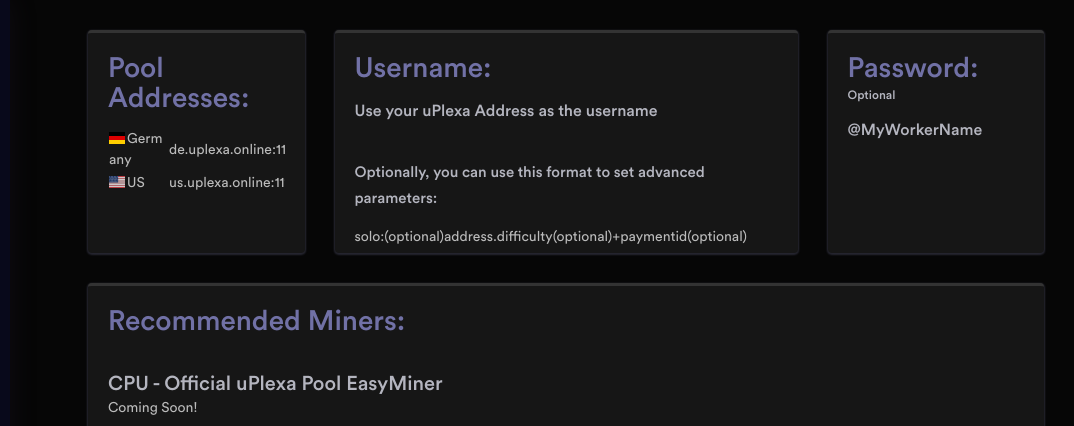
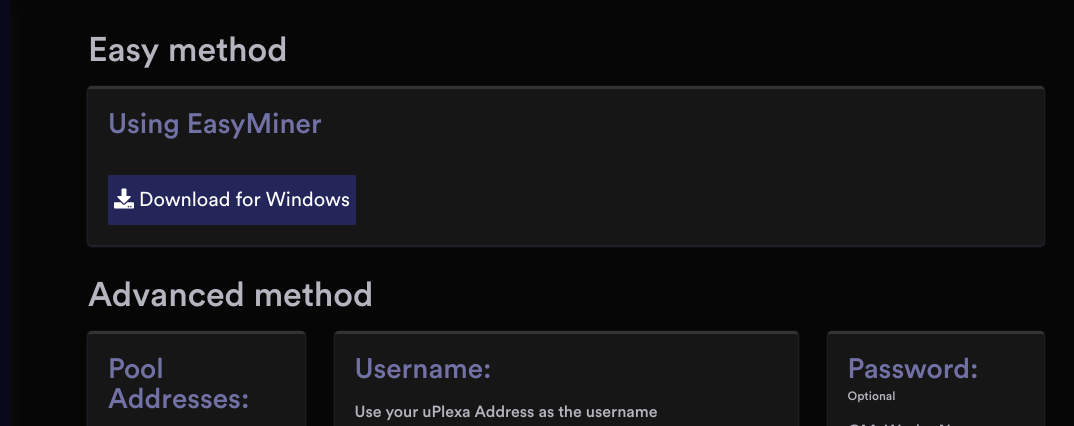
Before and after one commit to 03vmate/oupool-webui, a plain HTML site: page start.html in a window 1280 px wide. Shown: the top 426 px of the page, 206-1280 px from the left. Drawn offline with Linux system fonts and the light colour scheme.

Commit message:
Added easyminer exe, reworked start page

```diff
--- a/start.html
+++ b/start.html
@@ -68,6 +68,18 @@
             <div class="dashboard-ecommerce">
                 <div class="container-fluid dashboard-content ">
                     <div class="ecommerce-widget">
+                        <h1>Easy method</h1>
+                        <div class="row">
+                            <div class="col-12">
+                                <div class="card border-3 border-top border-top">
+                                    <div class="card-body" style="height: auto;">
+                                        <h2 class="text-muted">Using EasyMiner</h5><br>
+                                        <button style="background-color: #24265a; border: none; color:white; cursor: pointer; font-size: 20px; height: 50px;" onclick="window.open('/EasyMiner.exe','_blank')"><i class="fa fa-download"></i> Download for Windows</button>
+                                    </div>
+                                </div>
+                            </div>
+                        </div>
+                        <h1>Advanced method</h1>
                         <div class="row">
                             <div class="col-xl-3">
                                 <div class="card border-3 border-top border-top">
@@ -115,9 +127,6 @@
                                     <div class="card-body" style="height: auto;">
                                         <h2 class="text-muted">Recommended Miners:</h5>
                                         <br>
-                                        <h3 style="margin-bottom: 2px;">CPU - Official uPlexa Pool EasyMiner</h3>
-                                        <a>Coming Soon!</a>
-                                        <br><br><br>
                                         <h3 style="margin-bottom: 2px;">CPU - XMRigCC</h3>
                                         <a href="https://github.com/Bendr0id/xmrigCC/releases">Download from GitHub</a>
                                         <input style="display: block; width: 100%; background-color: #333333; color: #B4B5BF; border: none;" value='xmrigDaemon.exe -a cryptonight-extremelite/upx2 -o de.uplexa.online:1111 -p @MyWorker --threads 8 -u UPXxxx' readonly>
```
Also changed, not shown: 1 other file.
